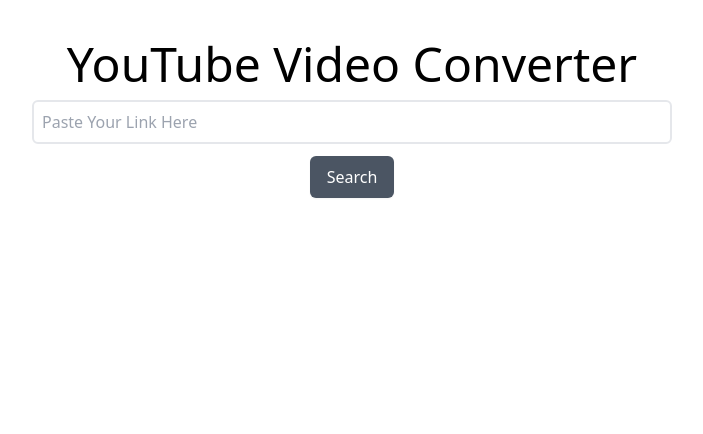
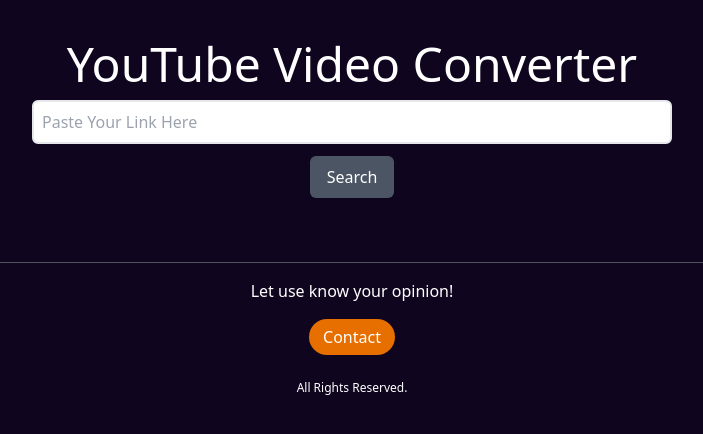
Before and after one commit to ceize123/karaoke-generator, a React (Create React App) app: page / in a window 1280 px wide. Shown: the top 434 px of the page, without its empty margins (288-991 px from the left). Built offline with nearby package versions, Linux system fonts and the light colour scheme.

Commit message:
add footer and change session

```diff
--- a/src/App.js
+++ b/src/App.js
@@ -1,7 +1,13 @@
 import Home from './pages/Home'
+import Footer from './components/Footer'
 
 function App() {
-  return <Home />
+  return (
+    <>
+      <Home />
+      <Footer />
+    </>
+  )
 }
 
 export default App
--- /dev/null
+++ b/src/components/Footer.js
@@ -0,0 +1,15 @@
+import RoundedBtn from './Rounded-Btn'
+
+export default function Footer() {
+  const handleClick = () => {
+    console.log(123)
+  }
+
+  return (
+    <footer className='flex flex-col items-center border-t border-t-zinc-600 py-4'>
+      <p className='mb-4'>Let use know your opinion!</p>
+      <RoundedBtn text='Contact' onHandleClick={handleClick} />
+      <p className='mt-6 text-[12px]'>All Rights Reserved.</p>
+    </footer>
+  )
+}
--- /dev/null
+++ b/src/components/Rounded-Btn.js
@@ -0,0 +1,12 @@
+export default function RoundedBtn({ text, onHandleClick }) {
+  return (
+    <button
+      onClick={() => {
+        onHandleClick()
+      }}
+      className='bg-primary py-1.5 px-3.5 rounded-[40px]'
+    >
+      {text}
+    </button>
+  )
+}
--- a/src/pages/Home.js
+++ b/src/pages/Home.js
@@ -53,7 +53,7 @@ function Home() {
   const addToTask = async () => {
     setStatus('Spleeting...')
     const data = {
-      uid: JSON.parse(sessionStorage.entries)['uid'],
+      uid: JSON.parse(sessionStorage.uid)['uid'],
       video_id: searchRes[0].id,
       video_title: searchRes[0].title,
     }
@@ -87,7 +87,6 @@ function Home() {
     }
 
     try {
-      setActive(true)
       const res = await MusicDataService.search(data)
       setSearchRes(res.data.videos)
     } catch {
@@ -119,15 +118,16 @@ function Home() {
       const uid = { uid: uuidv4() }
       sessionStorage.setItem('uid', JSON.stringify(uid))
     }
-    const intervalId = setInterval(() => {
-      const obj = JSON.parse(sessionStorage.uid)
-      console.log(obj)
-    }, 5000)
-    return () => clearInterval(intervalId)
-  })
+    setActive(false)
+    // const intervalId = setInterval(() => {
+    //   const obj = JSON.parse(sessionStorage.uid)
+    //   console.log(obj)
+    // }, 5000)
+    // return () => clearInterval(intervalId)
+  }, [])
 
   window.addEventListener('beforeunload', () => {
-    const ses = JSON.parse(sessionStorage.entries)
+    const ses = JSON.parse(sessionStorage.uid)
     console.log(active)
     if (active) {
       MusicDataService.unload(ses['uid'])
@@ -135,7 +135,8 @@ function Home() {
   })
 
   return (
-    <main className='container max-w-7xl mx-auto flex items-center flex-col'>
+    <div className='container max-w-7xl mx-auto'>
+      <main className=' flex items-center flex-col'>
         <section className='mt-10 max-w-5xl w-1/2'>
           <form onSubmit={handleSubmit} className='text-center'>
             <div>
@@ -186,6 +187,7 @@ function Home() {
         </section>
         {error && <p>Something went wrong...</p>}
       </main>
+    </div>
   )
 }
 
--- a/src/style/style.css
+++ b/src/style/style.css
@@ -1,6 +1,12 @@
 @tailwind base;
 @tailwind components;
 @tailwind utilities;
+html,
+body {
+  background-color: #10051f;
+  color: white;
+}
+
 .img-container {
   height: 0;
   padding-bottom: 80%;
--- a/src/style/style.scss
+++ b/src/style/style.scss
@@ -2,19 +2,24 @@
 @tailwind components;
 @tailwind utilities;
 
-.img-container {
-	height: 0;
-	padding-bottom: 80%;
+html,
+body {
+  background-color: #10051f;
+  color: white;
 }
 
+.img-container {
+  height: 0;
+  padding-bottom: 80%;
+}
 
 // tooltip starts
 .tooltip .tooltip-text {
-	visibility: hidden;
+  visibility: hidden;
 }
 
 .tooltip:hover .tooltip-text {
-	visibility: visible;
+  visibility: visible;
 }
 
 //tooltip ends
--- a/tailwind.config.js
+++ b/tailwind.config.js
@@ -2,7 +2,11 @@
 module.exports = {
   content: ['./src/**/*.{js,jsx,ts,tsx}'],
   theme: {
-    extend: {},
+    extend: {
+      colors: {
+        primary: '#E76F00',
+      },
+    },
   },
   plugins: [],
 }
```
Also changed, not shown: 1 other file (tests, documents, lock files or other folders). Lines whose indentation alone changed are shown as unchanged.
